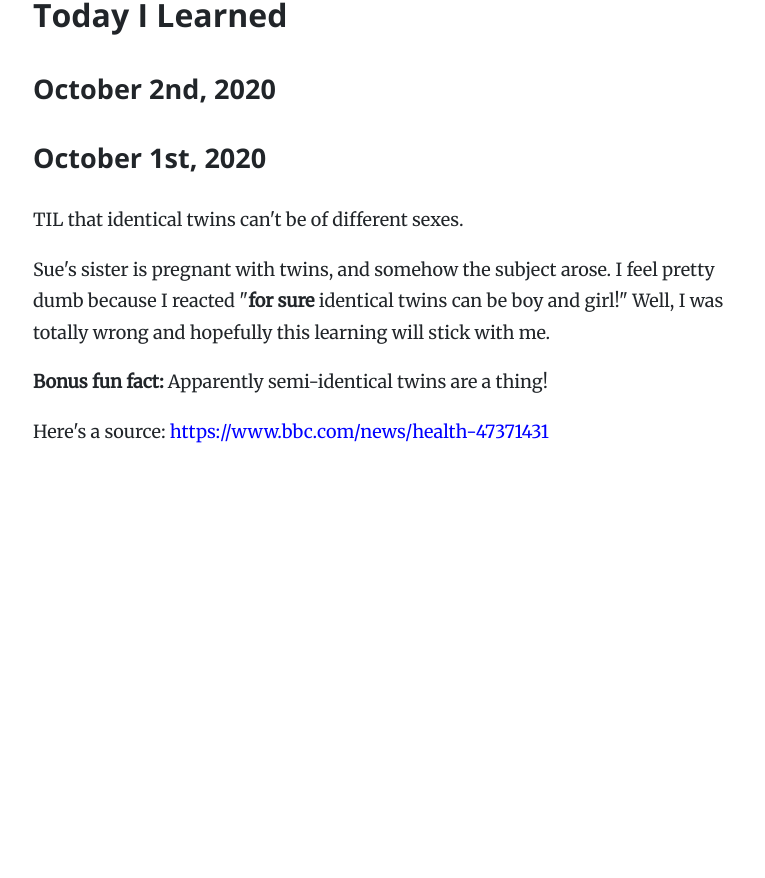
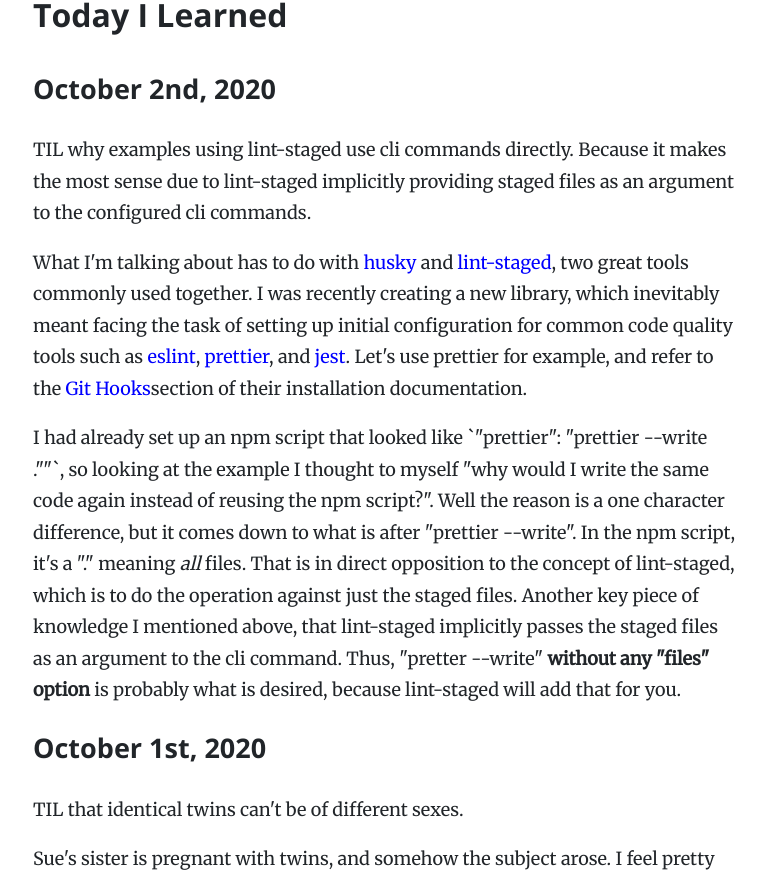
Before and after one commit to michaelyuen/personal-website, a Next.js app in the folder v5/: page /today-i-learned in a window 1280 px wide. Shown: the part 298-1176 px from the top of the page, without its empty margins (255-1020 px from the left). Before the commit the page ends 800 px from the top, so only its background shows below. Built offline with nearby package versions, Linux system fonts and the light colour scheme; a web font is replaced by a local one.

Commit message:
Add til for 2020-10-02

```diff
--- a/v5/pages/today-i-learned.tsx
+++ b/v5/pages/today-i-learned.tsx
@@ -1,17 +1,60 @@
 export default function TIL() {
   return (
     <section className="TILContainer">
-      <h1>
-        Today I Learned
-      </h1>
+      <h1>Today I Learned</h1>
       <h2>October 2nd, 2020</h2>
-      <p></p>
+      <p>
+        TIL why examples using lint-staged use cli commands directly. Because it
+        makes the most sense due to lint-staged implicitly providing staged
+        files as an argument to the configured cli commands.
+      </p>
+      <p>
+        What I'm talking about has to do with{" "}
+        <a href="https://github.com/typicode/husky">husky</a> and{" "}
+        <a href="https://github.com/okonet/lint-staged">lint-staged</a>, two
+        great tools commonly used together. I was recently creating a new
+        library, which inevitably meant facing the task of setting up initial
+        configuration for common code quality tools such as{" "}
+        <a href="https://eslint.org/">eslint</a>,{" "}
+        <a href="https://prettier.io/">prettier</a>, and{" "}
+        <a href="https://jestjs.io/en/">jest</a>. Let's use prettier for
+        example, and refer to the{" "}
+        <a href="https://prettier.io/docs/en/install.html#git-hooks">
+          Git Hooks
+        </a>
+        section of their installation documentation.
+      </p>
+      <p>
+        I had already set up an npm script that looked like `"prettier":
+        "prettier --write .""`, so looking at the example I thought to myself
+        "why would I write the same code again instead of reusing the npm
+        script?". Well the reason is a one character difference, but it comes
+        down to what is after "prettier --write". In the npm script, it's a "."
+        meaning <i>all</i> files. That is in direct opposition to the concept of
+        lint-staged, which is to do the operation against just the staged files.
+        Another key piece of knowledge I mentioned above, that lint-staged
+        implicitly passes the staged files as an argument to the cli command.
+        Thus, "pretter --write" <b>without any "files" option</b> is probably
+        what is desired, because lint-staged will add that for you.
+      </p>
 
       <h2>October 1st, 2020</h2>
       <p>TIL that identical twins can't be of different sexes.</p>
-      <p>Sue's sister is pregnant with twins, and somehow the subject arose. I feel pretty dumb because I reacted "<b>for sure</b> identical twins can be boy and girl!" Well, I was totally wrong and hopefully this learning will stick with me.</p>
-      <p><b>Bonus fun fact:</b> Apparently semi-identical twins are a thing!</p>
-      <p>Here's a source: <a href="https://www.bbc.com/news/health-47371431">https://www.bbc.com/news/health-47371431</a></p>
+      <p>
+        Sue's sister is pregnant with twins, and somehow the subject arose. I
+        feel pretty dumb because I reacted "<b>for sure</b> identical twins can
+        be boy and girl!" Well, I was totally wrong and hopefully this learning
+        will stick with me.
+      </p>
+      <p>
+        <b>Bonus fun fact:</b> Apparently semi-identical twins are a thing!
+      </p>
+      <p>
+        Here's a source:{" "}
+        <a href="https://www.bbc.com/news/health-47371431">
+          https://www.bbc.com/news/health-47371431
+        </a>
+      </p>
     </section>
   );
 }
```
